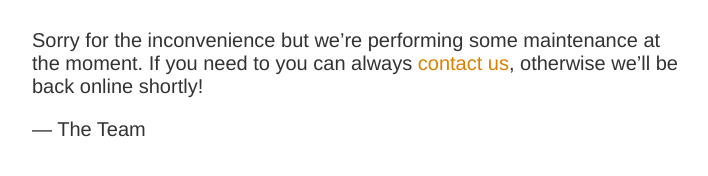
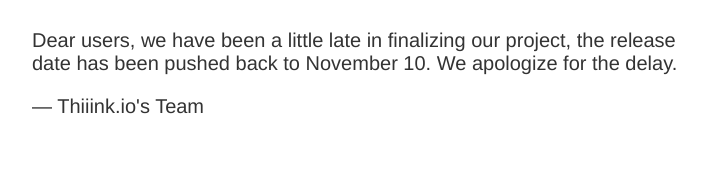
Before and after one commit to HugoDouma/thiiink_waiting, a plain HTML site: page index.html in a window 1280 px wide. Shown: the part 692-868 px from the top of the page, without its empty margins (283-991 px from the left). Drawn offline with Linux system fonts and the light colour scheme.

Commit message:
change text

```diff
--- a/index.html
+++ b/index.html
@@ -15,7 +15,7 @@
     <h1>We&rsquo;ll be back soon!</h1>
     <img style="max-width:100%" src="./logo.png">
     <div>
-        <p>Sorry for the inconvenience but we&rsquo;re performing some maintenance at the moment. If you need to you can always <a href="mailto:#">contact us</a>, otherwise we&rsquo;ll be back online shortly!</p>
-        <p>&mdash; The Team</p>
+        <p>Dear users, we have been a little late in finalizing our project, the release date has been pushed back to November 10. We apologize for the delay.</p>
+        <p>&mdash; Thiiink.io's Team</p>
     </div>
 </article>
```
